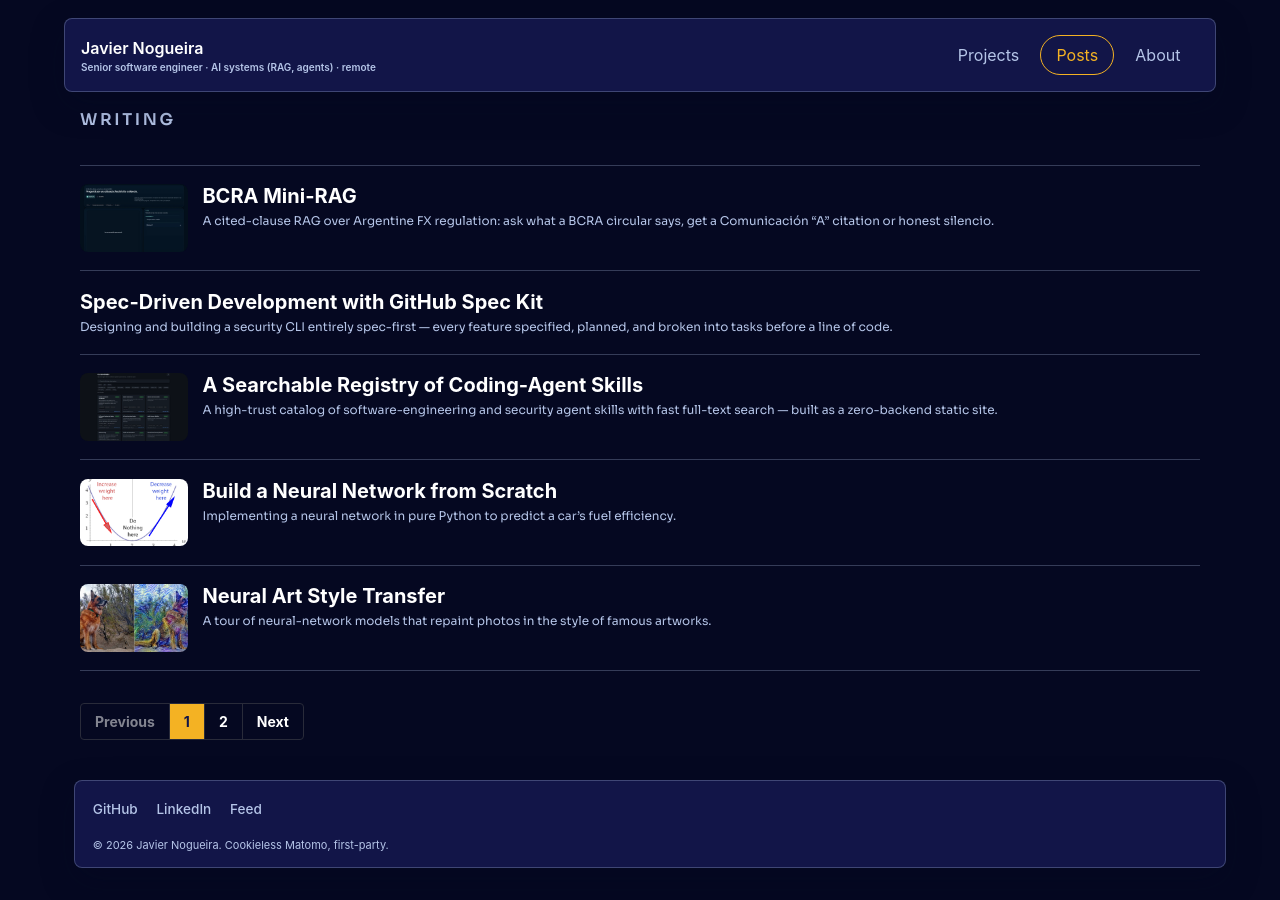
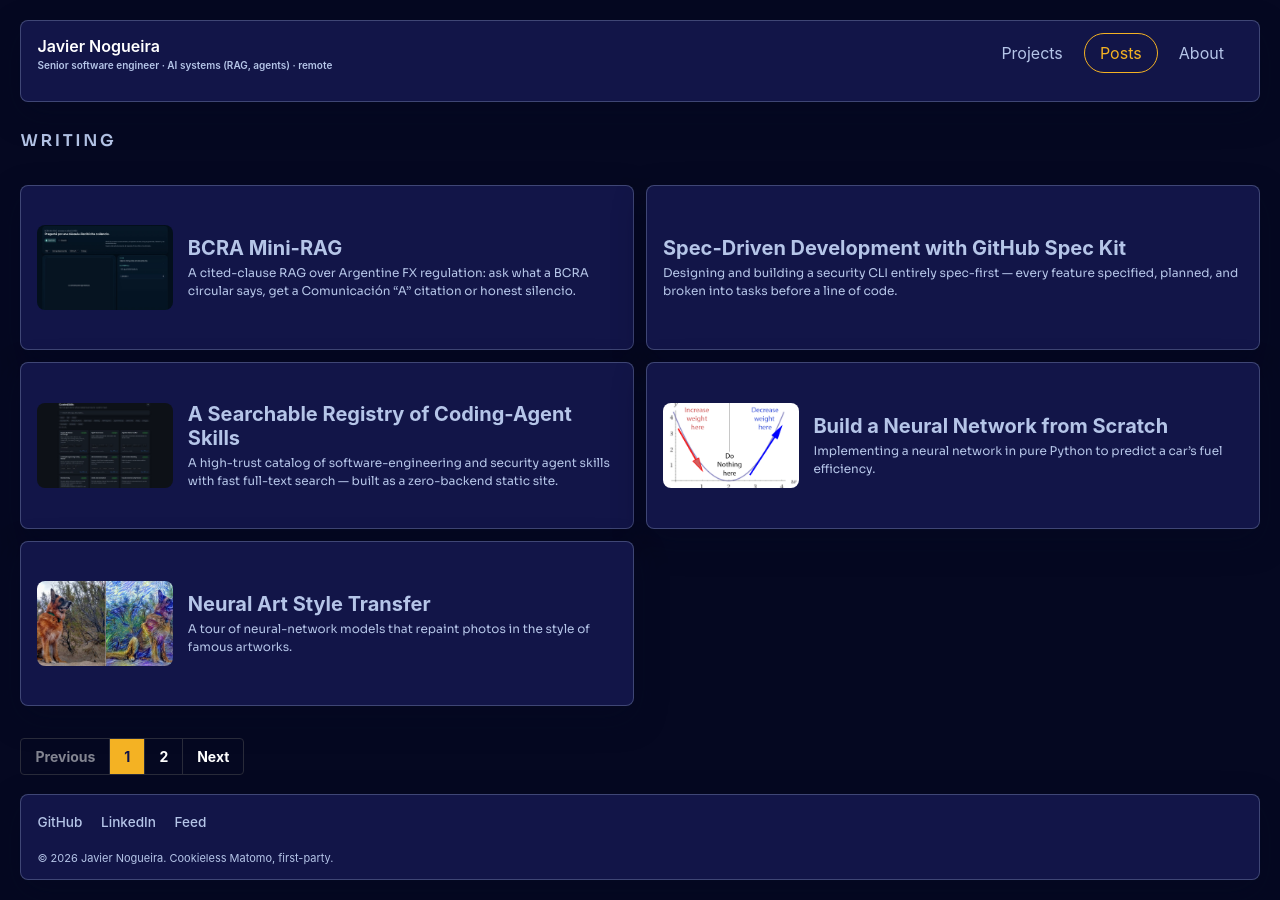
Before and after one commit to jahnog/jahnog.github.io, a Jekyll site: the page built from index.html, in a window 1280 px wide. Built offline with Jekyll 4.4.1, drawn with Linux system fonts in a browser that asks for light colours; cached includes are drawn as plain includes; the list of posts is cut into pages by our own code.

Commit message:
Work in progress on Minimal Mistakes theme fixes.
Co-Authored-By: Claude Fable 5 <noreply@anthropic.com>

```diff
--- a/_includes/archive-single.html
+++ b/_includes/archive-single.html
@@ -9,7 +9,8 @@
   {% assign title = post.title %}
 {% endif %}
 
-<div class="{{ include.type | default: 'list' }}__item">
+{% assign item_type = include.type | default: 'list' %}
+<div class="{{ item_type }}__item{% if item_type == 'list' %} wl-list-item{% endif %}">
   <article class="archive__item" itemscope itemtype="https://schema.org/CreativeWork">
     {% if teaser %}
       <div class="archive__item-teaser">
--- a/_includes/masthead.html
+++ b/_includes/masthead.html
@@ -1,7 +1,7 @@
 {% capture logo_path %}{{ site.logo }}{% endcapture %}
 
 <div class="masthead">
-  <div class="masthead__inner-wrap">
+  <div class="masthead__inner-wrap wl-topbar">
     <div class="masthead__menu">
       <nav id="site-nav" class="greedy-nav">
         {% unless logo_path == empty %}
--- a/_layouts/default.html
+++ b/_layouts/default.html
@@ -8,7 +8,7 @@
   Free for personal and commercial use under the MIT license
   https://github.com/mmistakes/minimal-mistakes/blob/master/LICENSE
 -->
-<html lang="{{ site.locale | slice: 0,2 | default: "en" }}" class="no-js">
+<html lang="{{ site.locale | slice: 0,2 | default: "en" }}" class="no-js wl-page">
   <head>
     {% include head.html %}
     {% include head/custom.html %}
@@ -17,10 +17,20 @@
   <body class="layout--{{ page.layout | default: layout.layout }}{% if page.classes or layout.classes %}{{ page.classes | default: layout.classes | join: ' ' | prepend: ' ' }}{% endif %}">
     {% include_cached skip-links.html %}
     {% include_cached browser-upgrade.html %}
-    {% include_cached masthead.html %}
 
-    <div class="initial-content">
-      {{ content }}
+    <div class="wl-shell wl-fill">
+      {% include_cached masthead.html %}
+
+      <div class="initial-content wl-main">
+        {{ content }}
+      </div>
+
+      <div id="footer" class="page__footer">
+        <footer class="wl-footer">
+          {% include footer/custom.html %}
+          {% include_cached footer.html %}
+        </footer>
+      </div>
     </div>
 
     {% if site.search == true %}
@@ -29,13 +39,6 @@
       </div>
     {% endif %}
 
-    <div id="footer" class="page__footer">
-      <footer>
-        {% include footer/custom.html %}
-        {% include_cached footer.html %}
-      </footer>
-    </div>
-
     {% include scripts.html %}
 
   </body>
--- a/_layouts/home.html
+++ b/_layouts/home.html
@@ -13,7 +13,7 @@ layout: archive
 {% endif %}
 
 {% assign entries_layout = page.entries_layout | default: 'list' %}
-<div class="entries-{{ entries_layout }}">
+<div class="entries-{{ entries_layout }}{% if entries_layout == 'list' %} wl-list{% endif %}">
   {% for post in posts %}
     {% include archive-single.html type=entries_layout %}
   {% endfor %}
--- a/_sass/custom-styles/_custom.scss
+++ b/_sass/custom-styles/_custom.scss
@@ -67,6 +67,16 @@ figure video {
 
 html {
   font-size: 16px !important;
+}
+
+html.wl-page,
+html.wl-page body {
+  min-height: 100dvh;
+}
+
+/* Every page: full width on a phone, grows with the window, never past 2400px. */
+html.wl-page .wl-shell {
+  max-width: min(100%, 2400px);
 }
 
 body {
@@ -154,20 +164,53 @@ a:hover {
 .page__inner-wrap,
 .page__content,
 .page__meta,
-.page__share,
-.page__footer {
+.page__share {
   float: none !important;
   width: 100% !important;
   padding-right: 0 !important;
 }
 
-.layout--single #main {
-  max-width: 48rem;
+.wl-shell #main,
+.wl-shell .initial-content,
+.wl-shell .archive,
+.wl-shell .page {
+  display: flex;
+  flex-direction: column;
+  flex: 1 1 auto;
+  min-height: 0;
+  width: 100%;
+  max-width: none;
+  float: none;
+  margin-left: 0;
+  margin-right: 0;
+  padding-left: 0;
+  padding-right: 0;
 }
 
-.layout--home #main,
-.layout--archive #main {
-  max-width: 72rem;
+.wl-shell .archive,
+.wl-shell .page {
+  margin-top: 0;
+  margin-bottom: 0;
+}
+
+.layout--single .page__inner-wrap {
+  max-width: 48rem;
+  width: 100%;
+  margin-inline: auto;
+}
+
+body.page-projects .page__title {
+  margin-bottom: 0.4rem;
+}
+
+body.page-projects .archive > p {
+  margin-bottom: 0.85rem;
+}
+
+.pagination {
+  float: none;
+  flex: 0 0 auto;
+  width: 100%;
 }
 
 .greedy-nav .site-logo {
@@ -195,15 +238,14 @@ a:hover {
 .masthead {
   background: transparent !important;
   border-bottom: 0;
-  padding: clamp(0.75rem, 1.5vw, 1.15rem) clamp(0.9rem, 1.6vw, 1.4rem) 0;
+  padding: 0;
+  flex: 0 0 auto;
 }
 
 .masthead__inner-wrap {
-  background: var(--wl-surface);
-  border: 1px solid var(--wl-border);
-  border-radius: 8px;
-  box-shadow: var(--wl-shadow);
-  max-width: 72rem;
+  max-width: none;
+  width: 100%;
+  margin: 0;
 }
 
 .greedy-nav .visible-links a {
@@ -273,7 +315,7 @@ a:focus-visible {
 .archive > p {
   color: var(--wl-muted);
   font-size: 1.02rem;
-  max-width: 42rem;
+  max-width: 40rem;
   line-height: 1.5;
   margin: 0 0 1.5rem;
 }
@@ -303,17 +345,25 @@ a:focus-visible {
 }
 
 .entries-grid {
-  display: grid;
-  grid-template-columns: repeat(auto-fill, minmax(min(100%, 17rem), 1fr));
+  display: grid !important;
+  grid-template-columns: repeat(auto-fit, minmax(min(100%, 18rem), 1fr));
   gap: 1rem;
+  width: 100%;
+  flex: 1 1 auto;
+  min-height: 0;
+  align-content: stretch;
   clear: both;
+  margin: 0;
 }
 
-.entries-grid .grid__item {
-  float: none;
-  width: auto;
+.entries-grid .grid__item,
+.entries-grid .grid__item:nth-child(n) {
+  float: none !important;
+  width: auto !important;
+  max-width: none !important;
   min-width: 0;
-  margin: 0;
+  margin: 0 !important;
+  clear: none !important;
   background: var(--wl-surface);
   border: 1px solid var(--wl-border);
   border-radius: 8px;
@@ -321,11 +371,6 @@ a:focus-visible {
   overflow: hidden;
   display: flex;
   flex-direction: column;
-}
-
-.entries-grid .grid__item:nth-child(n) {
-  clear: none;
-  margin-left: 0;
 }
 
 .entries-grid .archive__item {
@@ -339,7 +384,7 @@ a:focus-visible {
   width: 100%;
   max-height: none;
   height: auto;
-  aspect-ratio: 16 / 10;
+  aspect-ratio: 16 / 9;
   object-fit: cover;
   border-radius: 0;
 }
@@ -348,11 +393,11 @@ a:focus-visible {
   display: flex;
   flex-direction: column;
   flex: 1;
-  padding: 0 0.9rem 0.9rem;
+  padding: 0 0.75rem 0.75rem;
 }
 
 .entries-grid .archive__item-title {
-  margin: 0.75rem 0 0.35rem;
+  margin: 0.5rem 0 0.25rem;
   font-size: 1.05rem;
   line-height: 1.3;
 }
@@ -366,12 +411,16 @@ a:focus-visible {
 
 .entries-grid .archive__item-excerpt {
   display: -webkit-box !important;
-  -webkit-line-clamp: 3;
+  -webkit-line-clamp: 2;
   -webkit-box-orient: vertical;
   overflow: hidden;
   margin: 0;
   color: var(--wl-muted);
   font-size: 0.9rem;
+}
+
+.entries-grid .archive__item-actions {
+  margin: 0.45rem 0 0;
 }
 
 .entries-grid .page__meta {
@@ -421,19 +470,26 @@ a.btn--ghost:focus-visible {
   background: transparent;
 }
 
-.entries-list .list__item {
-  padding: 1.15rem 0;
-  border-bottom: 1px solid var(--wl-border);
+.entries-list.wl-list {
+  display: grid;
+  grid-template-columns: repeat(auto-fit, minmax(min(100%, 32rem), 1fr));
+  align-content: stretch;
 }
 
-.entries-list .list__item:first-child {
-  border-top: 1px solid var(--wl-border);
+.entries-list .list__item {
+  padding: 0.75rem 1rem;
+  border: 1px solid var(--wl-border);
+}
+
+.entries-list .list__item:hover {
+  border-color: var(--wl-gold);
 }
 
 .entries-list .archive__item {
   display: flex;
   gap: 0.9rem;
-  align-items: flex-start;
+  align-items: center;
+  width: 100%;
 }
 
 .entries-list .archive__item-teaser {
@@ -442,7 +498,7 @@ a.btn--ghost:focus-visible {
   aspect-ratio: 16 / 10;
   border-radius: 8px;
   overflow: hidden;
-  background: var(--wl-surface);
+  background: var(--wl-surface-strong);
 }
 
 .entries-list .archive__item-teaser img {
@@ -466,10 +522,23 @@ a.btn--ghost:focus-visible {
   margin: 0;
 }
 
+@media (min-width: 1120px) {
+  .entries-list .archive__item-teaser {
+    flex-basis: 8.5rem;
+    width: 8.5rem;
+  }
+}
+
 @media (max-width: 480px) {
+  .entries-list .archive__item {
+    flex-direction: column;
+    align-items: stretch;
+  }
+
   .entries-list .archive__item-teaser {
-    flex-basis: 5.25rem;
-    width: 5.25rem;
+    flex-basis: auto;
+    width: 100%;
+    max-height: 9rem;
   }
 }
 
@@ -488,6 +557,7 @@ a.btn--ghost:focus-visible {
 
 .page__related {
   clear: both;
+  width: 100%;
   margin-top: 2rem;
   padding-top: 1rem;
   border-top: 1px solid var(--wl-border);
@@ -503,18 +573,17 @@ a.btn--ghost:focus-visible {
 .page__footer {
   background: transparent !important;
   border: 0;
-  margin-top: 1.5rem;
-  padding: 0 clamp(0.9rem, 1.6vw, 1.4rem) 1rem;
+  margin: 0;
+  padding: 0;
+  float: none !important;
+  width: 100% !important;
+  flex: 0 0 auto;
 }
 
 .page__footer footer {
-  background: var(--wl-surface);
-  border: 1px solid var(--wl-border);
-  border-radius: 8px;
-  box-shadow: var(--wl-shadow);
-  max-width: 72rem;
-  margin: 0 auto 1rem;
-  padding: 0.85rem 1.1rem;
+  max-width: none;
+  margin: 0;
+  padding: 0.75rem 1rem;
 }
 
 .page__footer-follow ul {
--- a/assets/css/weblab.css
+++ b/assets/css/weblab.css
@@ -269,3 +269,79 @@
     grid-template-columns: 1fr;
   }
 }
+
+/* Opt-in height fill. Width stays --wl-max (1500px) and shrinks below that.
+   AdRedirect-style pages omit .wl-main / .wl-fill and keep a content-sized grid. */
+.wl-page:has(.wl-shell > .wl-main),
+.wl-page:has(.wl-shell.wl-fill),
+.wl-page:has(.wl-shell > .wl-main) body,
+.wl-page:has(.wl-shell.wl-fill) body {
+  display: flex;
+  flex-direction: column;
+  min-height: 100dvh;
+}
+
+.wl-shell.wl-fill,
+.wl-shell:has(> .wl-main) {
+  flex: 1 1 auto;
+  display: flex;
+  flex-direction: column;
+  box-sizing: border-box;
+  width: 100%;
+  max-width: var(--wl-max);
+  margin-inline: auto;
+  min-height: 100dvh;
+}
+
+.wl-shell.wl-fill > .wl-topbar,
+.wl-shell.wl-fill > .wl-footer,
+.wl-shell:has(> .wl-main) > .wl-topbar,
+.wl-shell:has(> .wl-main) > .wl-footer {
+  flex: 0 0 auto;
+}
+
+.wl-main {
+  flex: 1 1 auto;
+  min-height: 0;
+  display: flex;
+  flex-direction: column;
+}
+
+.wl-main > .wl-layout {
+  flex: 1 1 auto;
+  min-height: 0;
+  align-items: stretch;
+}
+
+.wl-list {
+  flex: 1 1 auto;
+  min-height: 0;
+  display: flex;
+  flex-direction: column;
+  gap: 0.75rem;
+}
+
+.wl-list-item {
+  flex: 1 1 auto;
+  display: flex;
+  align-items: center;
+  gap: 0.9rem;
+  min-width: 0;
+  background: var(--wl-surface);
+  color: var(--wl-text);
+  border: 1px solid var(--wl-border);
+  border-radius: var(--wl-radius);
+  box-shadow: var(--wl-shadow);
+  padding: 0.75rem 1rem;
+}
+
+.wl-panel:has(> .wl-list) {
+  display: flex;
+  flex-direction: column;
+  min-height: 0;
+}
+
+.wl-panel > .wl-list {
+  flex: 1 1 auto;
+  min-height: 0;
+}
```
Also changed, not shown: scripts/test-theme.mjs (+39 -2 lines).
